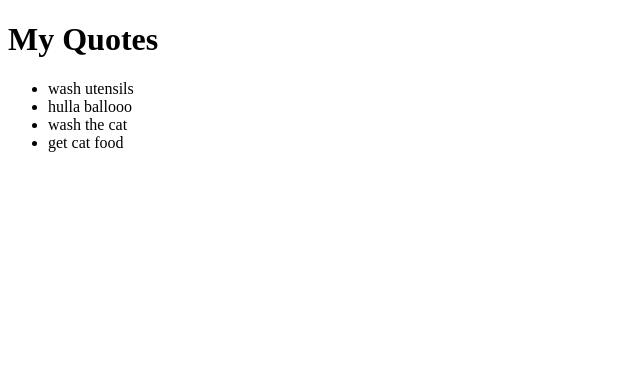
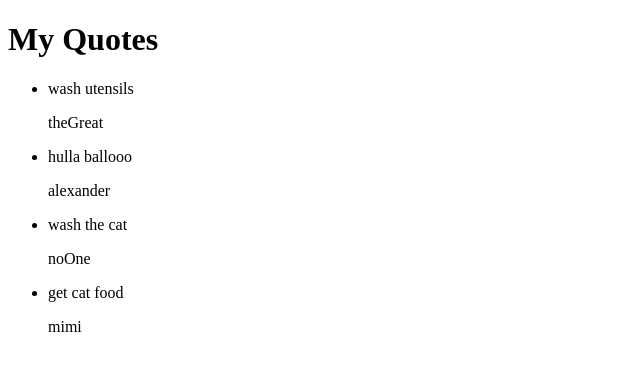
Before and after one commit to kennedybabu/thumps-up-quote-app, an Angular app: page / in a window 1280 px wide. Shown: the top 370 px of the page, without its empty margins (0-640 px from the left). Built offline with nearby package versions, Linux system fonts and the light colour scheme.

Commit message:
bind the quote-detail component to the parent component, quote component

```diff
--- a/src/app/app.module.ts
+++ b/src/app/app.module.ts
@@ -3,11 +3,13 @@
 
 import { AppComponent } from './app.component';
 import { QuoteComponent } from './quote/quote.component';
+import { QuoteDetailComponent } from './quote-detail/quote-detail.component';
 
 @NgModule({
   declarations: [
     AppComponent,
-    QuoteComponent
+    QuoteComponent,
+    QuoteDetailComponent
   ],
   imports: [
     BrowserModule
--- /dev/null
+++ b/src/app/quote-detail/quote-detail.component.html
@@ -0,0 +1 @@
+<p>{{quote.author}}</p>
--- /dev/null
+++ b/src/app/quote-detail/quote-detail.component.ts
@@ -0,0 +1,21 @@
+
+import { Component, Input, OnInit } from '@angular/core';
+import {Quote} from "../quote"
+
+
+@Component({
+  selector: 'app-quote-detail',
+  templateUrl: './quote-detail.component.html',
+  styleUrls: ['./quote-detail.component.scss']
+})
+export class QuoteDetailComponent implements OnInit {
+
+
+  @Input() quote: Quote = {id:8, quote:'', author:'', submittedBy:''}
+
+  constructor() { }
+
+  ngOnInit(): void {
+  }
+
+}
--- a/src/app/quote/quote.component.html
+++ b/src/app/quote/quote.component.html
@@ -2,6 +2,9 @@
     <h1>My Quotes</h1>
 
     <ul>
-      <li *ngFor="let quote of quotes">{{quote.quote}}</li>
+      <li *ngFor="let quote of quotes">
+          {{quote.quote}}
+          <app-quote-detail [quote]="quote"></app-quote-detail>
+        </li>
     </ul>
   </div>
--- a/src/app/quote/quote.component.ts
+++ b/src/app/quote/quote.component.ts
@@ -9,7 +9,7 @@
 export class QuoteComponent implements OnInit {
 
 
-  quotes:Quote[] = [
+  quotes: Quote[] = [
     {id:1, quote: 'wash utensils', author: "theGreat", submittedBy:"manHasNoName" },
     {id:2, quote: 'hulla ballooo', author: "alexander", submittedBy:"collo" },
     {id:3, quote: 'wash the cat', author: "noOne", submittedBy:"whiskers" },
```
Also changed, not shown: src/app/quote-detail/quote-detail.component.scss (added), 1 other file (tests, documents, lock files or other folders).
